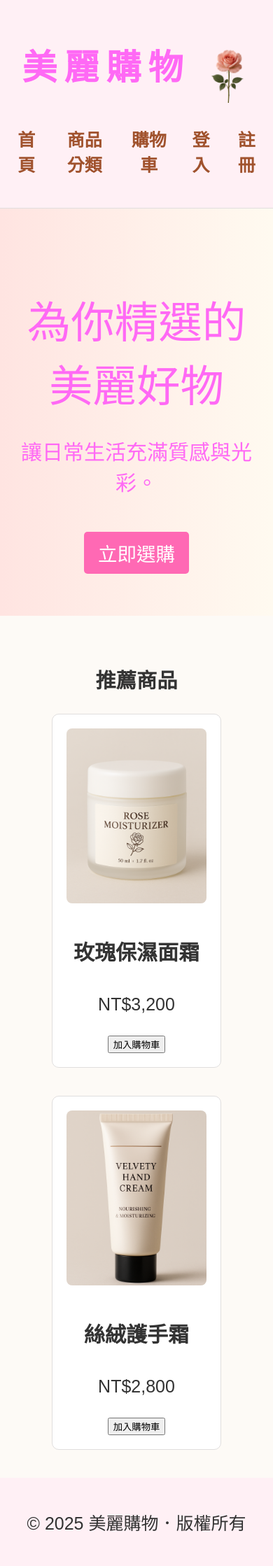
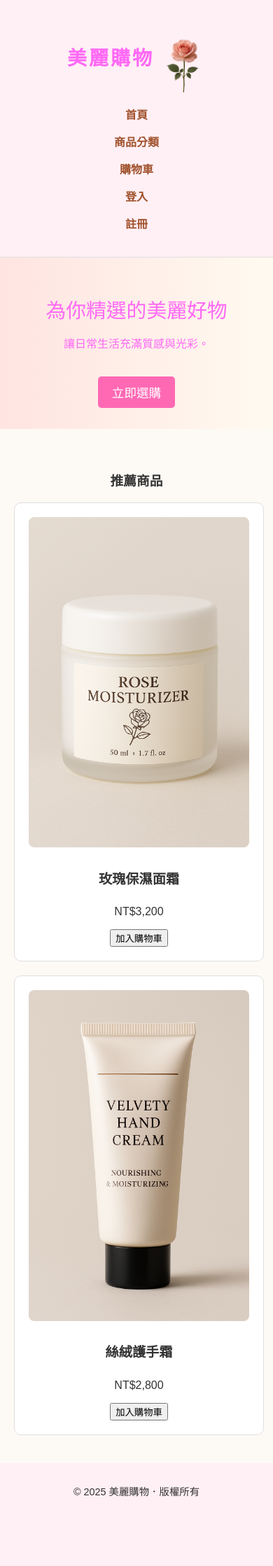
Before and after one commit to bubble7120/ShoppingCart, a Flask app: page / in a window 390 px wide. Shown: the whole page at 70% size. After the commit the page ends 2139 px from the top, so only its background shows below. Run offline with Flask 3, Linux system fonts and the light colour scheme.

Commit message:
Update CSS for improved layout and responsiveness
Refactor CSS styles for better responsiveness and maintainability.

```diff
--- a/static/style.css
+++ b/static/style.css
@@ -131,3 +131,52 @@ footer {
   vertical-align: middle;
   margin-left: 1px;
 }
+
+
+@media (max-width: 768px) {
+  body {
+    font-size: 16px;
+  }
+
+  header h1 {
+    font-size: 28px;
+    letter-spacing: 3px;
+  }
+
+  nav ul {
+    flex-direction: column;
+    gap: 15px;
+  }
+
+  .hero {
+    padding: 30px 10px;
+  }
+
+  .hero h2 {
+    font-size: 1.8em;
+  }
+
+  .hero p {
+    font-size: 1em;
+  }
+
+  .product-grid {
+    flex-direction: column;
+    align-items: center;
+    gap: 20px;
+  }
+
+  .product-card {
+    width: 90%;
+  }
+
+  .product-card img {
+    width: 100%;
+    height: auto;
+  }
+
+  footer {
+    font-size: 0.9em;
+    padding: 15px;
+  }
+}
```
